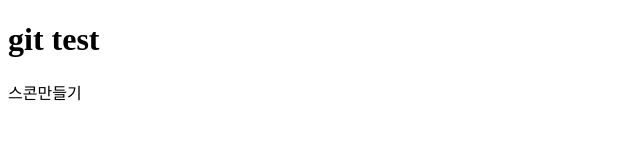
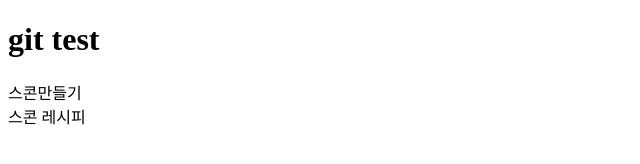
Before and after one commit to Haley950/react_study, a plain HTML site: page index.html in a window 1280 px wide. Shown: the whole page, without its empty margins (0-640 px from the left). Drawn offline with Linux system fonts and the light colour scheme.

Commit message:
스콘레시피 추가

```diff
--- a/index.html
+++ b/index.html
@@ -9,6 +9,7 @@
 
     <h1>git test</h1>
     <div>스콘만들기</div>
+    <div>스콘 레시피</div>
 
 </body>
 </html>
```
